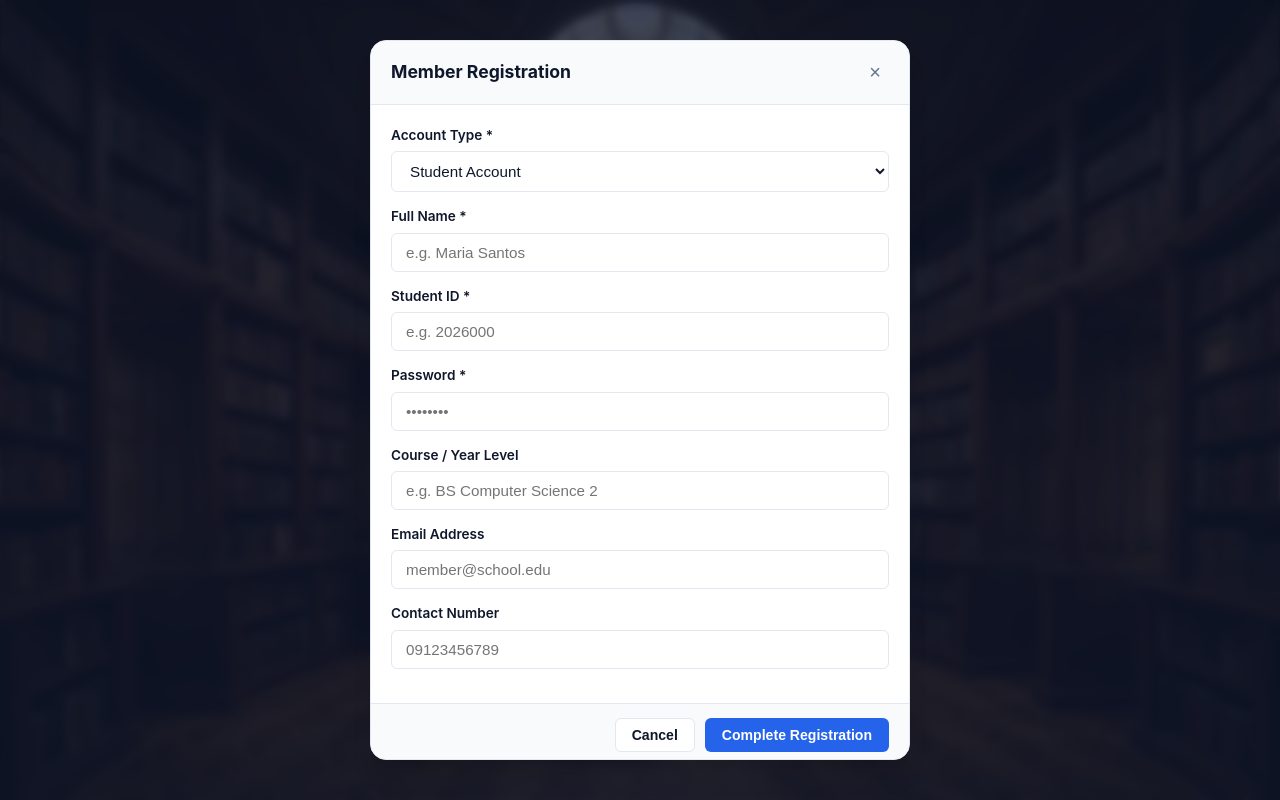
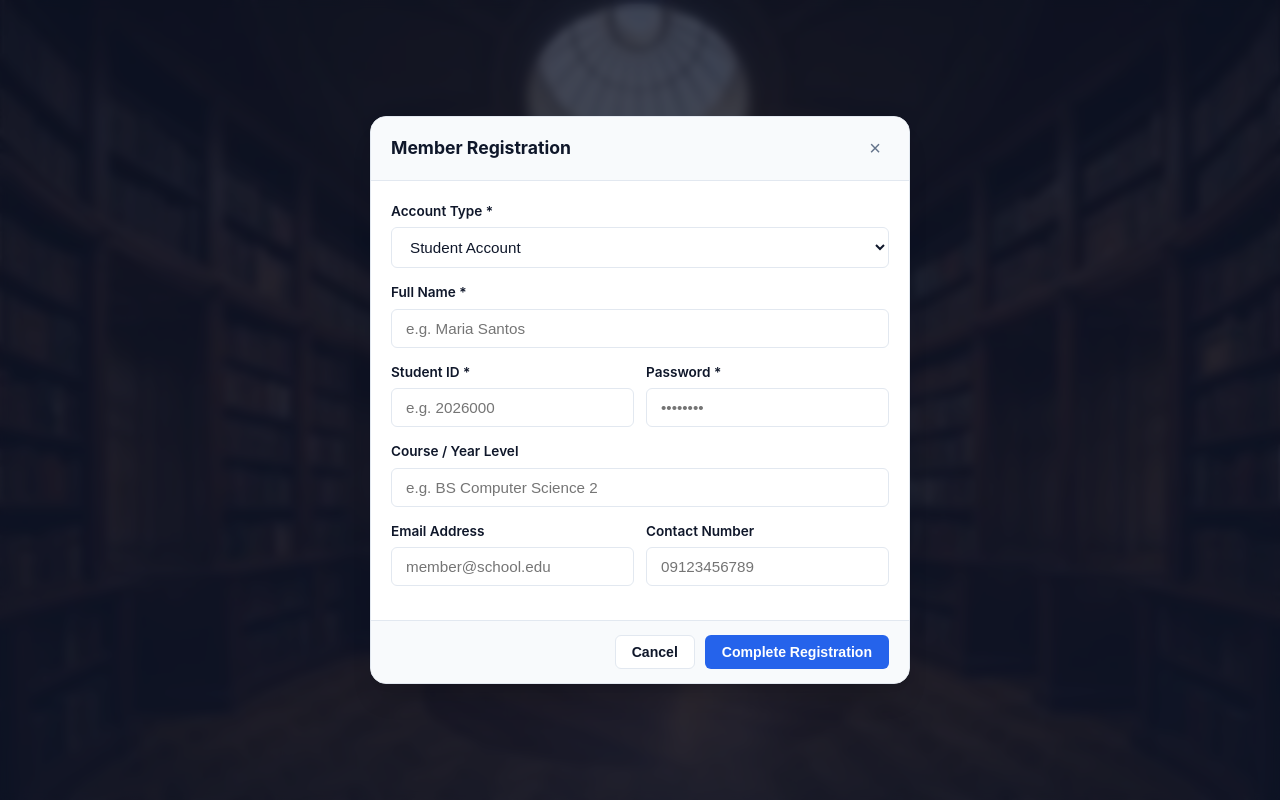
Before and after one commit to Narubotttttttt/library-management, a plain HTML site: page views/login.html in a window 1280 px wide. Both pictures are taken after a click on the button "Register". Drawn offline with Linux system fonts and the light colour scheme.

```diff
--- a/views/login.html
+++ b/views/login.html
@@ -67,6 +67,7 @@
             <label for="reg-name">Full Name *</label>
             <input type="text" id="reg-name" class="form-input" placeholder="e.g. Maria Santos" required>
           </div>
+          <div class="form-row">
             <div class="form-group">
               <label for="reg-id" id="lbl-reg-id">Student ID *</label>
               <input type="text" id="reg-id" class="form-input" placeholder="e.g. 2026000" required>
@@ -75,10 +76,12 @@
               <label for="reg-password">Password *</label>
               <input type="password" id="reg-password" class="form-input" placeholder="••••••••" required>
             </div>
+          </div>
           <div class="form-group">
             <label for="reg-course" id="lbl-reg-course">Course / Year Level</label>
             <input type="text" id="reg-course" class="form-input" placeholder="e.g. BS Computer Science 2">
           </div>
+          <div class="form-row">
             <div class="form-group">
               <label for="reg-email">Email Address</label>
               <input type="email" id="reg-email" class="form-input" placeholder="member@school.edu">
@@ -86,6 +89,7 @@
             <div class="form-group">
               <label for="reg-contact">Contact Number</label>
               <input type="text" id="reg-contact" class="form-input" placeholder="09123456789">
+            </div>
           </div>
         </div>
         <div class="modal-footer">
--- a/views/styles.css
+++ b/views/styles.css
@@ -860,6 +860,7 @@ tbody tr.selected {
   align-items: center;
   justify-content: center;
   z-index: 100;
+  padding: 16px;
   animation: fadeIn 0.15s ease;
 }
 
@@ -877,6 +878,14 @@ tbody tr.selected {
   animation: scaleUp 0.2s cubic-bezier(0.16, 1, 0.3, 1);
 }
 
+.modal-dialog form {
+  display: flex;
+  flex-direction: column;
+  flex: 1;
+  min-height: 0;
+  overflow: hidden;
+}
+
 .modal-dialog.wide {
   max-width: 820px;
 }
@@ -888,6 +897,7 @@ tbody tr.selected {
   display: flex;
   align-items: center;
   justify-content: space-between;
+  flex-shrink: 0;
 }
 
 .modal-title {
@@ -912,6 +922,8 @@ tbody tr.selected {
 .modal-body {
   padding: 20px;
   overflow-y: auto;
+  flex: 1;
+  min-height: 0;
 }
 
 .modal-footer {
@@ -921,6 +933,16 @@ tbody tr.selected {
   display: flex;
   justify-content: flex-end;
   gap: 10px;
+  flex-shrink: 0;
+}
+
+.form-row {
+  display: flex;
+  gap: 12px;
+}
+
+.form-row .form-group {
+  flex: 1;
 }
 
 /* Toast Container */
```
Lines whose indentation alone changed are shown as unchanged.
